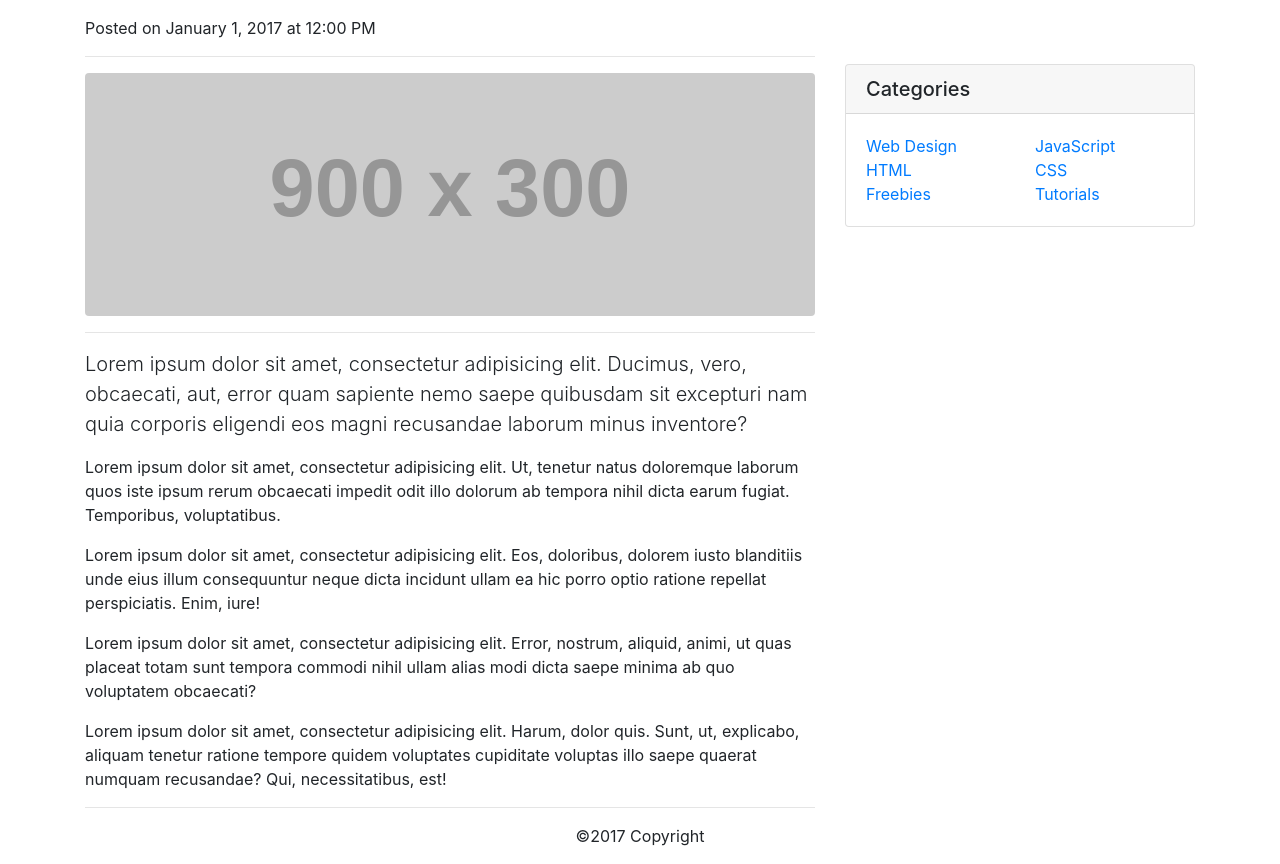
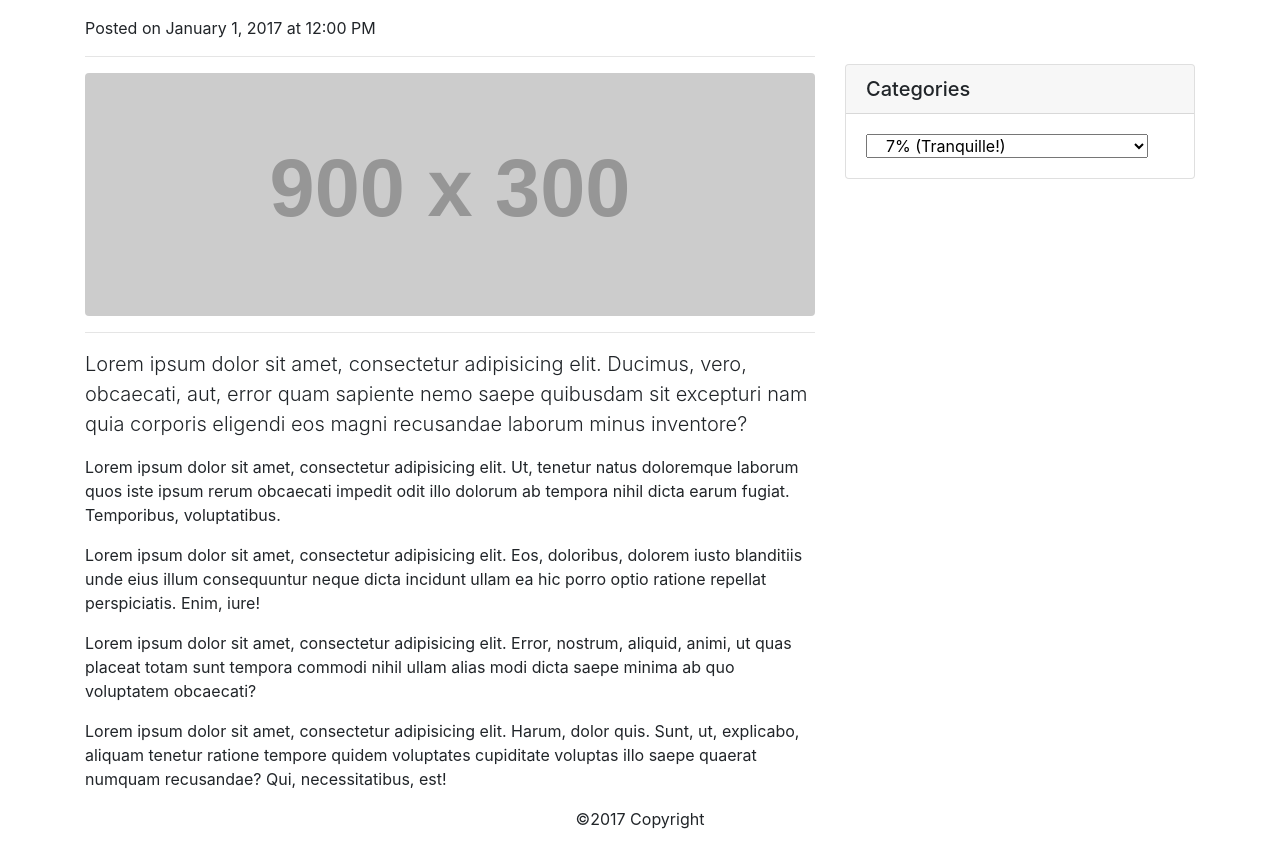
Before and after one commit to Aurel4012/mini-blog-acs, a PHP site: page / in a window 1280 px wide. Shown: the part 261-1125 px from the top of the page. After the commit the page ends 1090 px from the top, so only its background shows below. Run offline with PHP 8.4, Linux system fonts and the light colour scheme; grey boxes labelled with a size stand in for pictures from a placeholder-image service; some libraries are stand-ins or nearby versions.

Commit message:
base ok
ok

```diff
--- a/public/view/footer.inc.php
+++ b/public/view/footer.inc.php
@@ -1,4 +1,4 @@
-<div id="footer" class="text-center">
+<div id="footer" class="text-center col-12">
 	<p> ©2017 Copyright</p>
 	<script src="https://code.jquery.com/jquery-3.2.1.slim.min.js" integrity="sha384-KJ3o2DKtIkvYIK3UENzmM7KCkRr/rE9/Qpg6aAZGJwFDMVNA/GpGFF93hXpG5KkN" crossorigin="anonymous"></script>
 	<script src="https://cdnjs.cloudflare.com/ajax/libs/popper.js/1.12.3/umd/popper.min.js" integrity="sha384-vFJXuSJphROIrBnz7yo7oB41mKfc8JzQZiCq4NCceLEaO4IHwicKwpJf9c9IpFgh" crossorigin="anonymous"></script>
--- a/public/view/main.inc.php
+++ b/public/view/main.inc.php
@@ -1,23 +1,15 @@
 <main>
-          <!-- Page Content -->
     <div class="container">
-
       <div class="row">
-
-        <!-- Post Content Column -->
         <div class="col-lg-8">
-
-          <!-- Date/Time -->
-          <p>Posted on January 1, 2017 at 12:00 PM</p>
+          <p>Posted on January 1, 2017 at 12:00 PM</p> <!-- généré en php -->
 
           <hr>
 
-          <!-- Preview Image -->
           <img class="img-fluid rounded" src="http://placehold.it/900x300" alt="">
 
           <hr>
 
-          <!-- Post Content -->
           <p class="lead">Lorem ipsum dolor sit amet, consectetur adipisicing elit. Ducimus, vero, obcaecati, aut, error quam sapiente nemo saepe quibusdam sit excepturi nam quia corporis eligendi eos magni recusandae laborum minus inventore?</p>
 
           <p>Lorem ipsum dolor sit amet, consectetur adipisicing elit. Ut, tenetur natus doloremque laborum quos iste ipsum rerum obcaecati impedit odit illo dolorum ab tempora nihil dicta earum fugiat. Temporibus, voluptatibus.</p>
@@ -28,48 +20,19 @@
 
           <p>Lorem ipsum dolor sit amet, consectetur adipisicing elit. Harum, dolor quis. Sunt, ut, explicabo, aliquam tenetur ratione tempore quidem voluptates cupiditate voluptas illo saepe quaerat numquam recusandae? Qui, necessitatibus, est!</p>
 
-          <hr>
-
-            </div>
-
-
-
-
-        <!-- Sidebar Widgets Column -->
+        </div>
         <div class="col-md-4 float-right">
-
-          <!-- Categories Widget -->
           <div class="card my-4 sticky-top mt-5">
             <h5 class="card-header">Categories</h5>
-            <div class="card-body">
-              <div class="row">
-                <div class="col-lg-6">
-                  <ul class="list-unstyled mb-0">
-                    <li>
-                      <a href="#">Web Design</a>
-                    </li>
-                    <li>
-                      <a href="#">HTML</a>
-                    </li>
-                    <li>
-                      <a href="#">Freebies</a>
-                    </li>
-                  </ul>
-                </div>
-                <div class="col-lg-6">
-                  <ul class="list-unstyled mb-0">
-                    <li>
-                      <a href="#">JavaScript</a>
-                    </li>
-                    <li>
-                      <a href="#">CSS</a>
-                    </li>
-                    <li>
-                      <a href="#">Tutorials</a>
-                    </li>
-                  </ul>
-                </div>
-              </div>
+              <div class="card-body">
+                <select class="col-11">
+                      <option>7% (Tranquille!)</option>
+                      <option>15% (Ca va je gère!)</option>
+                      <option>20% (C'est le dernier!)</option>
+                      <option>70% (Il est des nôtres!!)</option>
+                      <option> +70% (J'aoi% perdu mùon Mossepate!)</option>
+                    </select>
+
             </div>
           </div>
 
```
